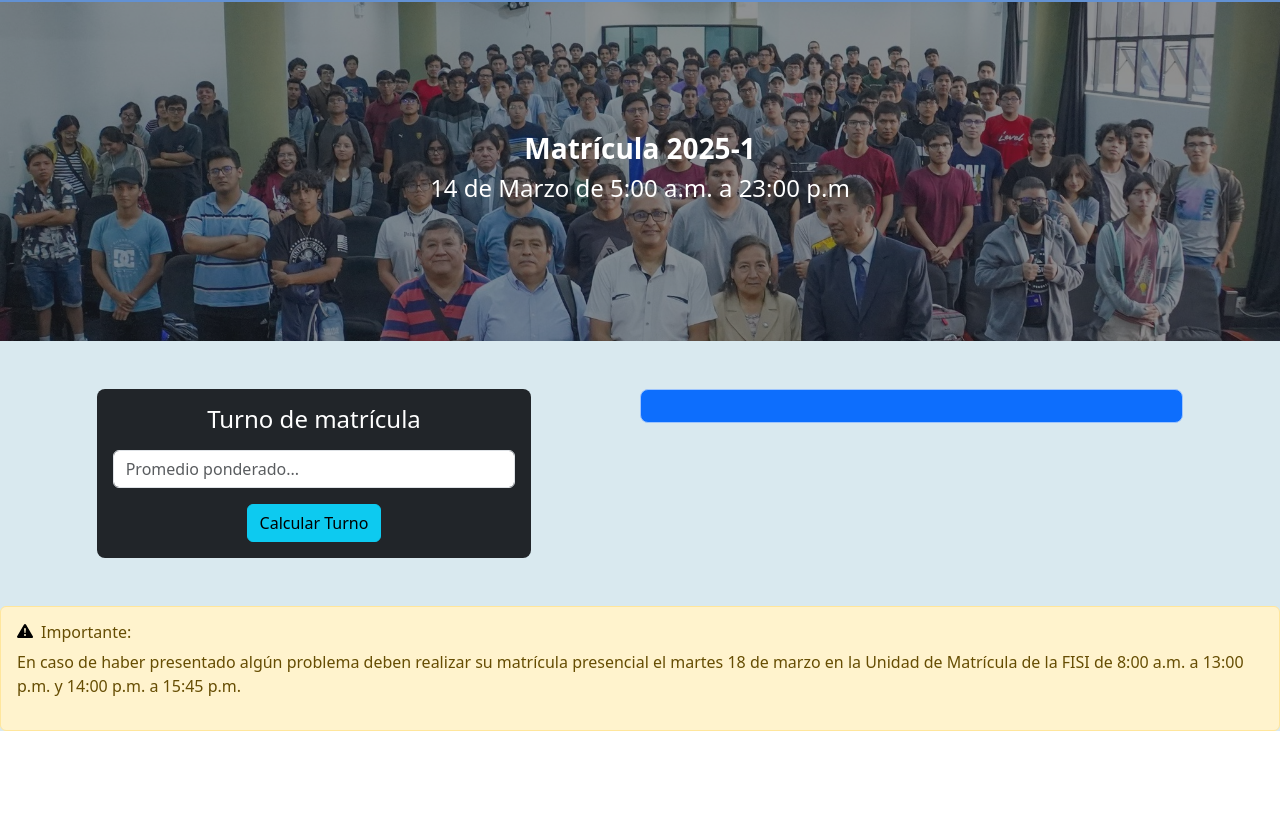
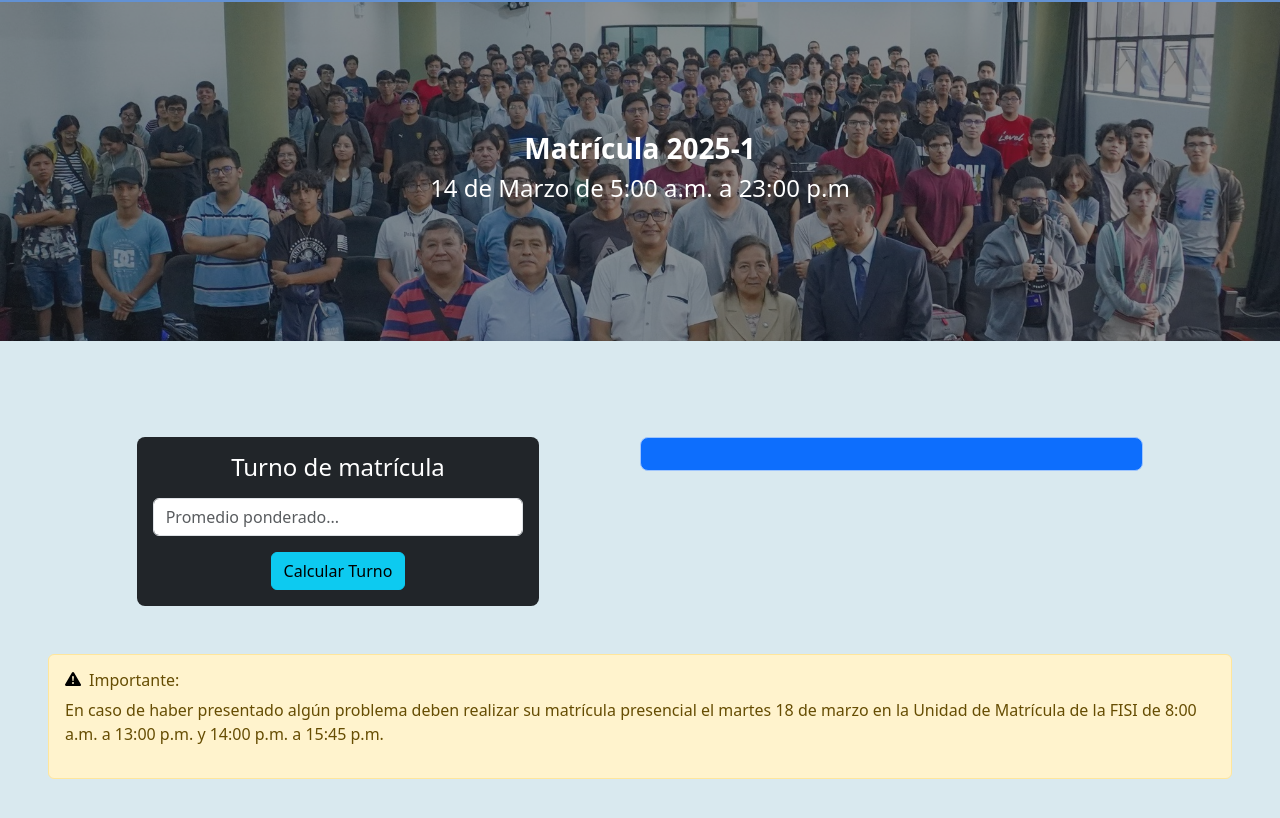
Before and after one commit to AstronomicalDeveloper/Te-amo-Uri, a plain HTML site: page index.html in a window 1280 px wide. Shown: the part 54-872 px from the top of the page. Before the commit the page ends 801 px from the top, so only its background shows below. Drawn offline with nearby package versions, Linux system fonts and the light colour scheme; a script that the page names is missing.

Commit message:
Update index.html

```diff
--- a/index.html
+++ b/index.html
@@ -107,8 +107,8 @@
         </div>
 
         <div style="background-color: #d9e9ef">
-            <div class="conteiner">
-                <div class="p-5 p-md-0 pt-md-5">
+            <div class="conteiner p-5">
+                <div class="p-md-0 pt-md-5">
                     <div class="row justify-content-evenly">
                         <div class="col-md-4 text-center bg-dark p-3 rounded-3">
                             <div class="box text-white text-center">
```
